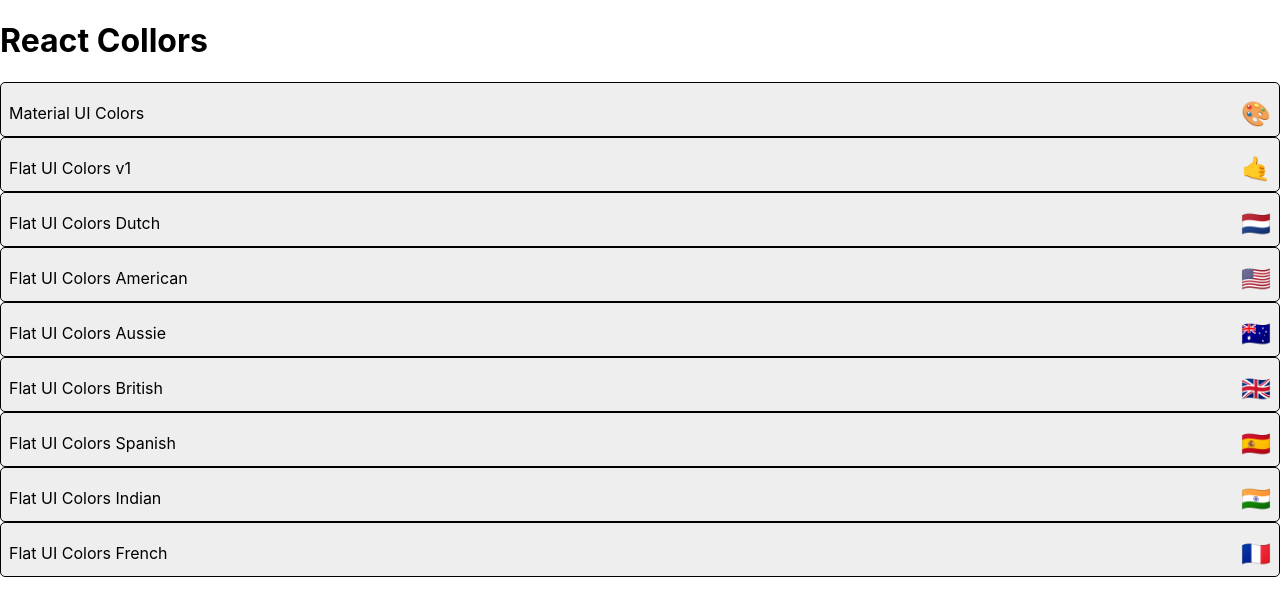
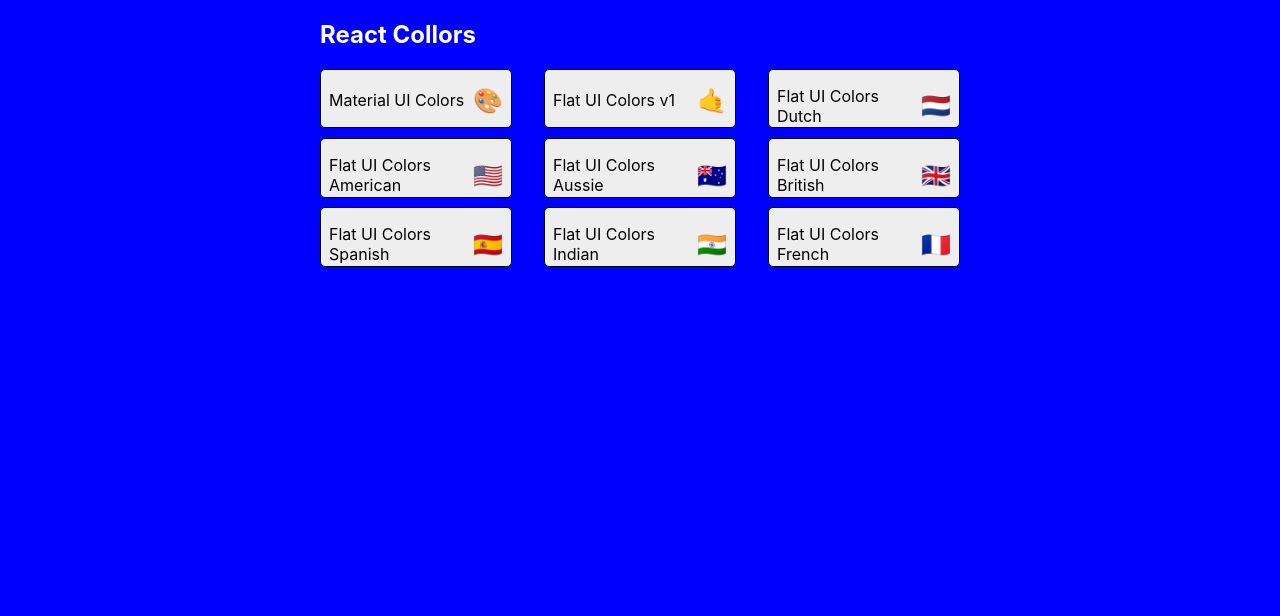
Before and after one commit to jonjj2016/myColors, a React (Create React App) app: page / in a window 1280 px wide. Shown: the top 616 px of the page. Built offline with nearby package versions, Linux system fonts and the light colour scheme.

Commit message:
styling mini palette components

```diff
--- a/src/Views/Gallery.jsx
+++ b/src/Views/Gallery.jsx
@@ -6,10 +6,16 @@
 const MainRoute = ({ palettes }) => {
   return (
     <GalleryWrapper>
-      <h1>React Collors</h1>
-      {palettes.map((palette, index) => {
-        return <MiniPalette key={index} {...palette} />;
-      })}
+      <div className='container'>
+        <nav className='nav'>
+          <h1>React Collors</h1>
+        </nav>
+        <div className='palettes'>
+          {palettes.map((palette, index) => {
+            return <MiniPalette key={index} {...palette} />;
+          })}
+        </div>
+      </div>
     </GalleryWrapper>
   );
 };
--- a/src/Views/Styles/Styled_Gallery.jsx
+++ b/src/Views/Styles/Styled_Gallery.jsx
@@ -1,8 +1,32 @@
 import styled from 'styled-components';
 
 export const GalleryWrapper = styled.div`
+  .container {
+    width: 50%;
+    display: flex;
+    flex-direction: column;
+    align-items: flex-start;
+    flex-wrap: wrap;
+  }
+  .nav {
+    display: flex;
+    width: 100%;
+    justify-content: space-between;
+    color: #fff;
+  }
+  .palettes {
+    box-sizing: border-box;
+    width: 100%;
+    display: grid;
+    grid-template-columns: repeat(3, 30%);
+    grid-gap: 5%;
+  }
   height: 100vh;
   width: 100vw;
+  display: flex;
+  align-items: flex-start;
+  justify-content: center;
+  background-color: blue;
   /* background-image: url('https://images.unsplash.com/photo-1475669698648-2f144fcaaeb1?ixlib=rb-1.2.1&ixid=eyJhcHBfaWQiOjEyMDd9&auto=format&fit=crop&w=1350&q=80'); */
   background-size: cover;
   background-position: center;
```
